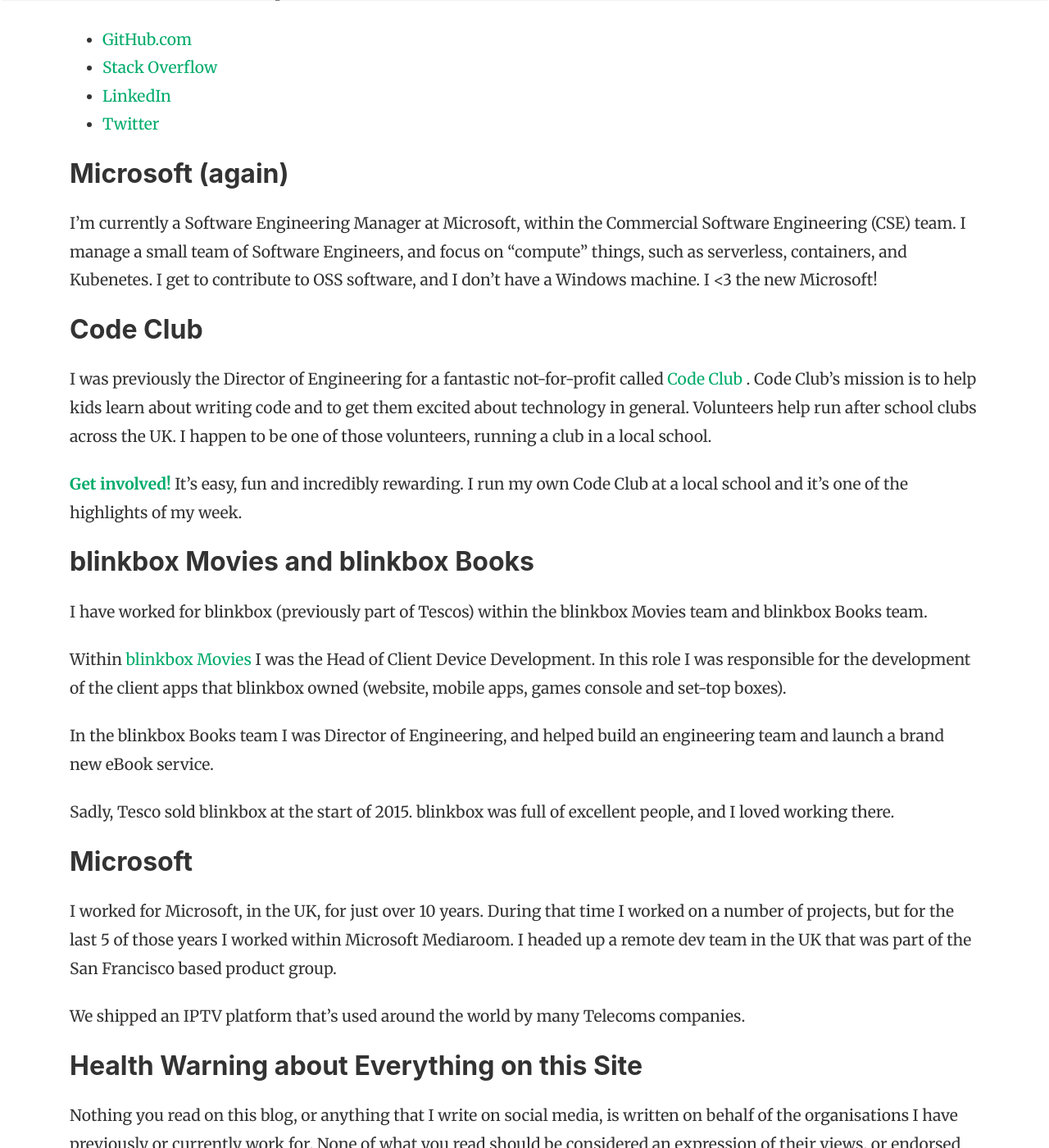
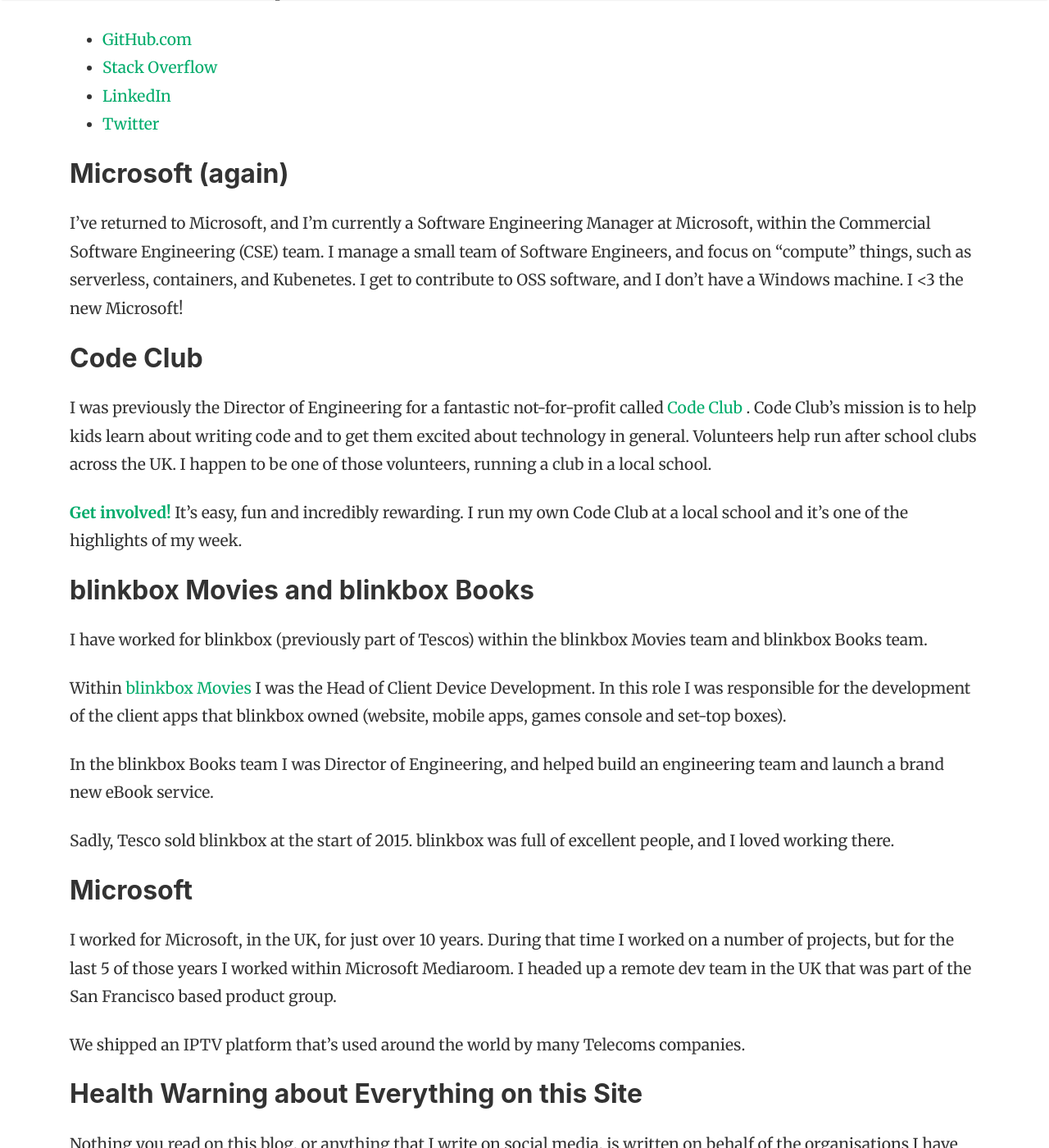
Before and after one commit to martinpeck/martinpeck.github.io, a Jekyll site: the page built from about.md, in a window 1280 px wide and 1400 px high, scrolled down 432 px. Shown: the whole window at 82% size. Built offline with Jekyll 4.4.1, drawn with Linux system fonts in a browser that asks for light colours; nearby versions of some CDN libraries; comment, search, counter and statistics services are not loaded; some of the changed lines change nothing that is shown; some of the changed text lies outside the part shown.

Commit message:
update about me

```diff
--- a/about.md
+++ b/about.md
@@ -16,7 +16,7 @@
 
 ## Microsoft (again)
 
-I'm currently a Software Engineering Manager at Microsoft, within the Commercial Software Engineering (CSE) team. I manage a small team of Software Engineers, and focus on "compute" things, such as serverless, containers, and Kubenetes. I get to contribute to OSS software, and I don't have a Windows machine. I <3 the new Microsoft!
+I've returned to Microsoft, and I'm currently a Software Engineering Manager at Microsoft, within the Commercial Software Engineering (CSE) team. I manage a small team of Software Engineers, and focus on "compute" things, such as serverless, containers, and Kubenetes. I get to contribute to OSS software, and I don't have a Windows machine. I <3 the new Microsoft!
 
 ## Code Club
 I was previously the Director of Engineering for a fantastic not-for-profit called [Code Club][codeclub] . Code Club's mission is to help kids learn about writing code and to get them excited about technology in general. Volunteers help run after school clubs across the UK. I happen to be one of those volunteers, running a club in a local school.
@@ -43,9 +43,9 @@
 At times, some of it won't even be stuff that I agree with.
 
 ### Acknowledgements
-This blog is using a  modified version of [Hyde][hyde], which is an excellent Jekyll theme I'm using [Jekyll][jekyll] to build the blog, and hosting on Github.com. [Feel free to take a look](https://github.com/martinpeck/martinpeck.com).
+This blog is using a modified version of [Mediumish][mediumish], which is an excellent Jekyll theme. I'm using [Jekyll][jekyll] to build the blog, and hosting on Github.com. [Feel free to take a look](https://github.com/martinpeck/martinpeck.com).
 
 [codeclub]: https://codeclub.org.uk
 [blinkbox]: http://blinkbox.com
 [jekyll]: http://jekyllrb.com
-[hyde]:http://hyde.getpoole.com
+[mediumish]: https://github.com/wowthemesnet/mediumish-theme-jekyll
```
